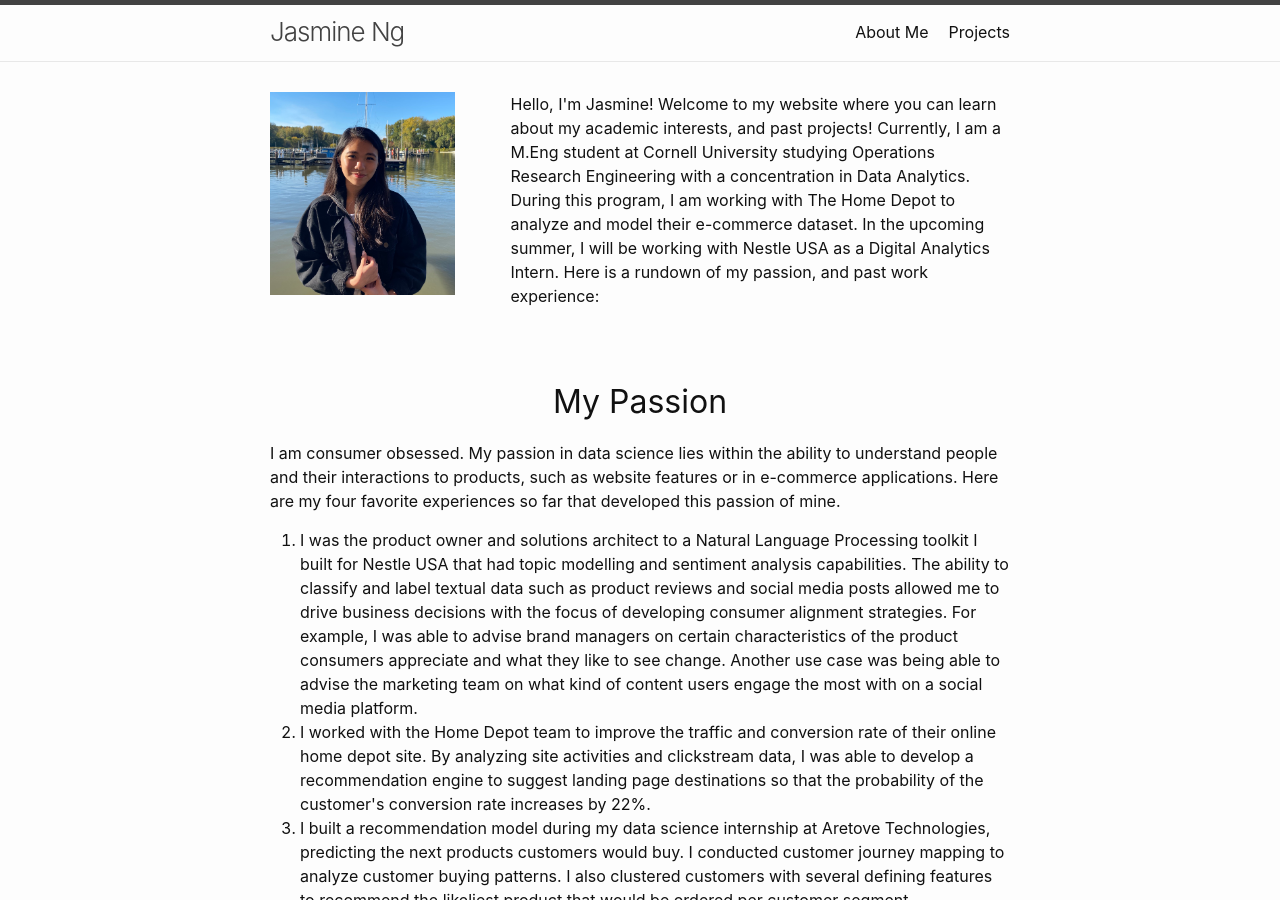
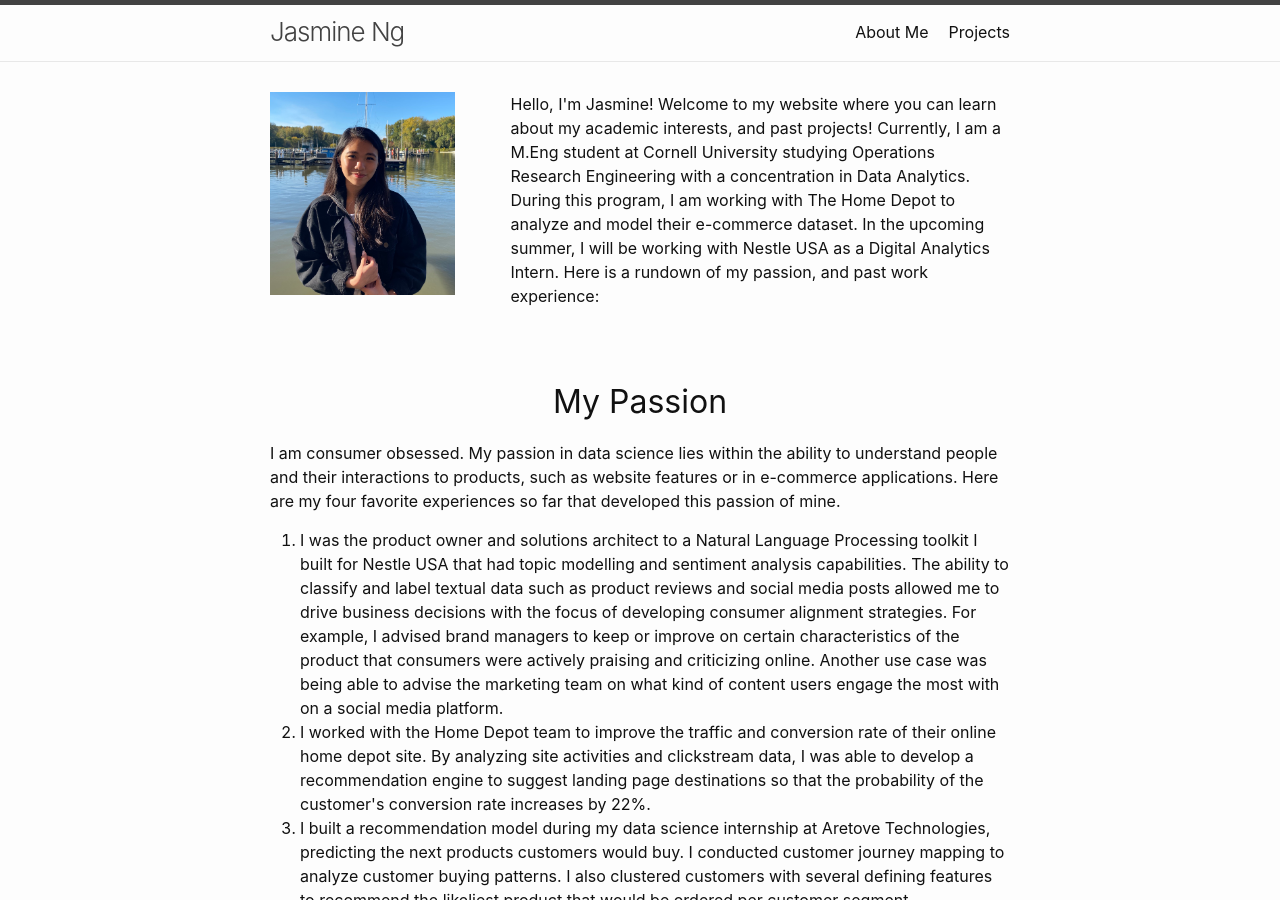
Before and after one commit to jasminecng9999/jasminecng9999.github.io, a Jekyll site: the page built from index.html, in a window 1280 px wide and 900 px high. Built offline with Jekyll 4.4.1, drawn with Linux system fonts in a browser that asks for light colours.

Commit message:
Update index.html

```diff
--- a/index.html
+++ b/index.html
@@ -55,10 +55,10 @@ permalink: /
     I was the product owner and solutions architect to a Natural Language Processing toolkit I built for
     Nestle USA that had topic modelling and sentiment analysis capabilities. The ability to classify and
     label textual data such as product reviews and social media posts allowed me to drive business
-    decisions with the focus of developing consumer alignment strategies. For example, I was able to
-    advise brand managers on certain characteristics of the product consumers appreciate and what they
-    like to see change. Another use case was being able to advise the marketing team on what kind of content
-    users engage the most with on a social media platform.
+    decisions with the focus of developing consumer alignment strategies. For example, I advised
+    brand managers to keep or improve on certain characteristics of the product that consumers were
+    actively praising and criticizing online. Another use case was being able to advise the marketing
+    team on what kind of content users engage the most with on a social media platform.
   </li>
 
   <li>
```
